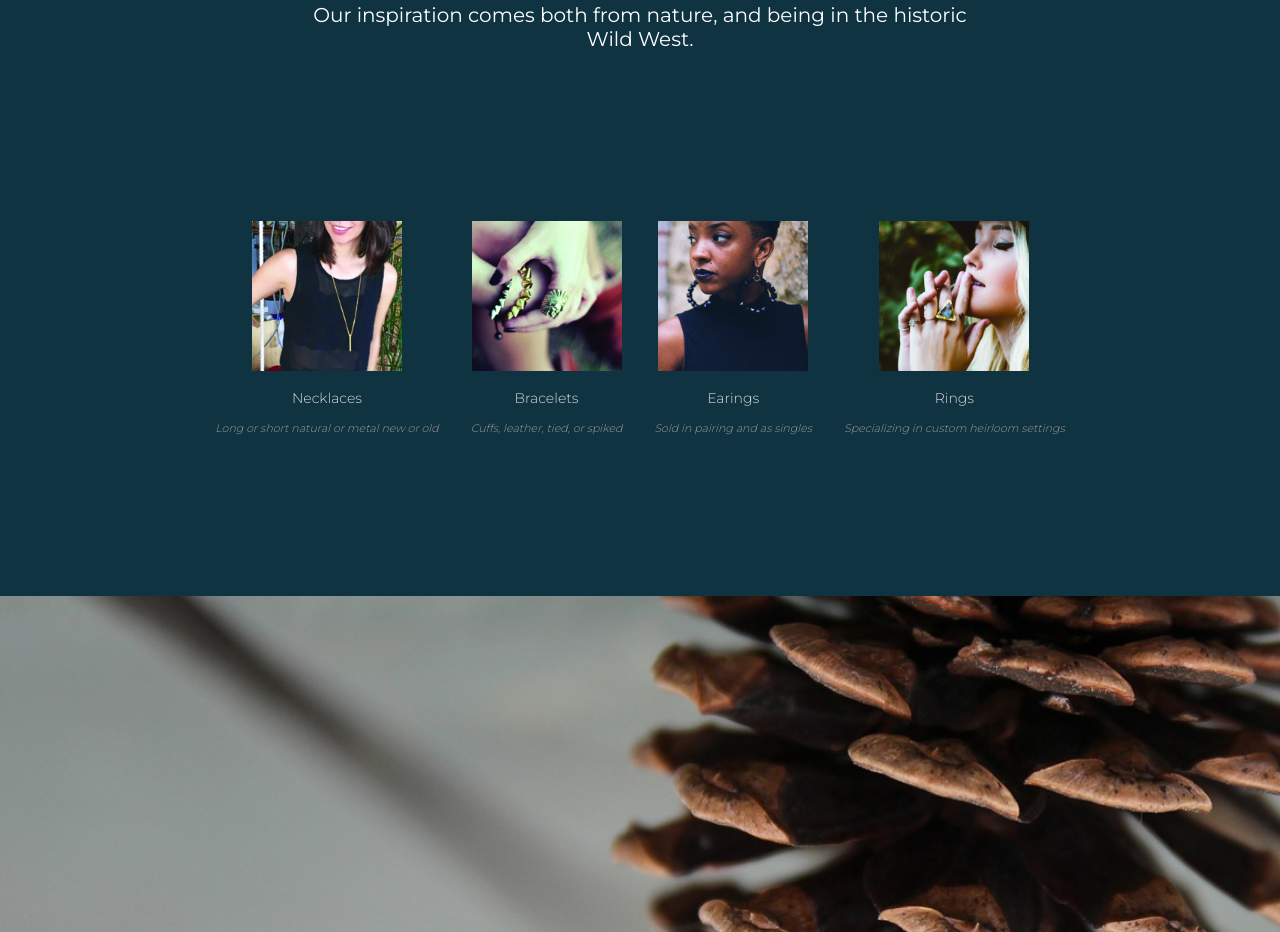
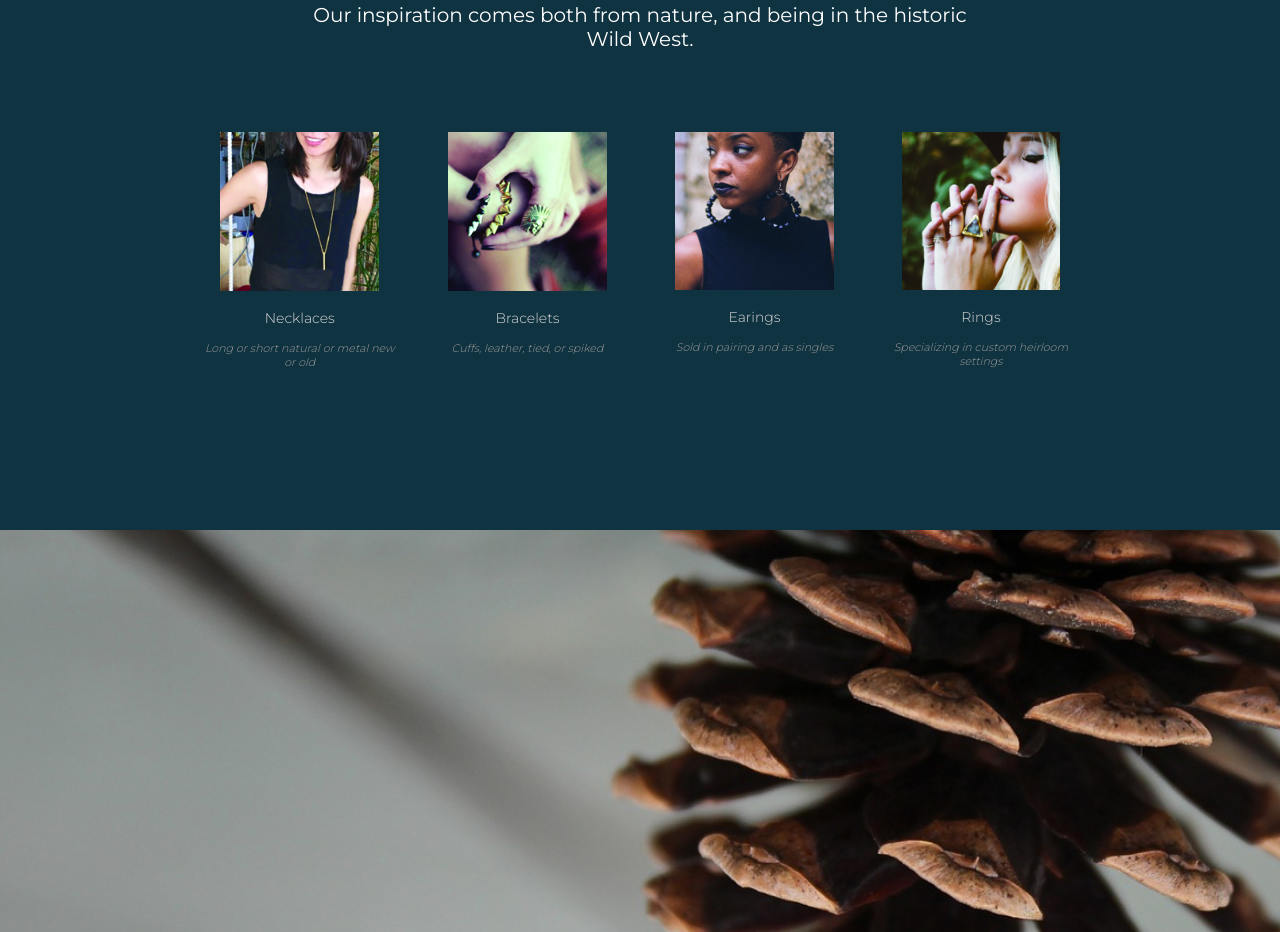
Before and after one commit to nicolecasares/pine-jewlery-w-gulp, a website: page app/index.html in a window 1280 px wide. Shown: the part 3355-4287 px from the top of the page. Drawn offline with nearby package versions, Linux system fonts and the light colour scheme.

Commit message:
added styles to mobile v

```diff
--- a/app/scss/styles.scss
+++ b/app/scss/styles.scss
@@ -375,7 +375,7 @@ header{
 	img{
 		// max-width: 80%;
 		height: auto;
-		width: 150px;
+		max-width: 70%
 	}
 
 	.flex-grandparent{
@@ -398,13 +398,19 @@ header{
   		// flex-flow: row wrap;
   		align-items: stretch;
   		margin-top: 12%;
-
-
+  		justify-content: center;
 
 	}
 
+		@media only screen and (min-width: 717px){
+			.flex-parent{
+				margin-top: 5%;
+			}
+		}
+
 	.flex-item{
 		flex-grow: 1;
+		flex-basis: 0;
 	}
 
 	.copper-pendent{
```
Also changed, not shown: app/css/styles.css.
